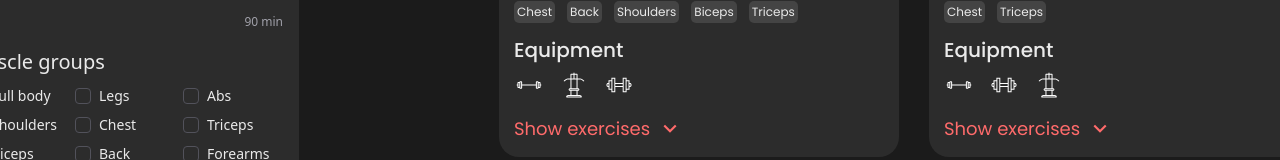
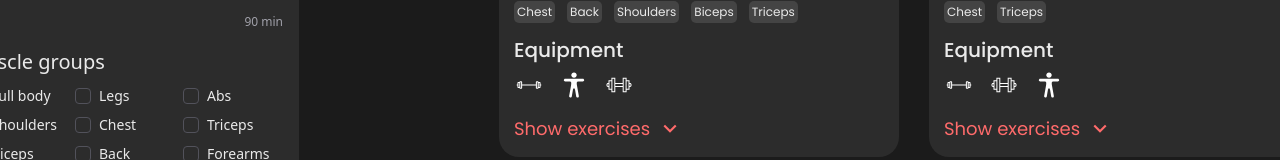
Before and after one commit to FitnessWebas/fitnessweb-ui, a React (Vite) app: page /Workouts/MyWorkouts in a window 1280 px wide. Shown: the part 441-601 px from the top of the page. Built offline with nearby package versions, Linux system fonts and the light colour scheme.

Commit message:
feature: added the abilty to filter workouts by equipment

```diff
--- a/src/components/WorkoutFilter/WorkoutFilter.tsx
+++ b/src/components/WorkoutFilter/WorkoutFilter.tsx
@@ -1,15 +1,6 @@
 import React, { useState, useRef, Ref } from "react";
 import styles from "./WorkoutFilter.module.css";
 import { CheckIcon } from "lucide-react";
-
-import Kettlebell from "../../assets/gym-fitness-rumbbel-health-svg.svg";
-import Barbell from "../../assets/barbell-svg.svg";
-import Bands from "../../assets/rubber-band 1.svg";
-import Body from "../../assets/body-svgrepo-com 1.svg";
-import Dumbbell from "../../assets/dumbbell-gym-svg.svg";
-import Machine from "../../assets/chest-gym-svg.svg";
-import { backIn } from "framer-motion";
-import { Goal } from "../../types/Goals";
 
 interface MuscleGroups {
   fullBody: boolean;
@@ -53,6 +44,8 @@
   setDifficulty: React.Dispatch<React.SetStateAction<DifficultyLevels>>;
   goals: WorkoutGoals;
   setGoals: React.Dispatch<React.SetStateAction<WorkoutGoals>>;
+  equipment: EquipmentItem[];
+  setEquipment: React.Dispatch<React.SetStateAction<EquipmentItem[]>>;
 }
 
 const WorkoutFilters: React.FC<Props> = ({
@@ -68,16 +61,9 @@
   setDifficulty,
   goals,
   setGoals,
+  equipment,
+  setEquipment,
 }) => {
-  const [equipment, setEquipment] = useState<EquipmentItem[]>([
-    { id: "dumbbell", icon: Dumbbell, isSelected: false },
-    { id: "body", icon: Body, isSelected: false },
-    { id: "barbell", icon: Barbell, isSelected: false },
-    { id: "bands", icon: Bands, isSelected: false },
-    { id: "kettlebell", icon: Kettlebell, isSelected: false },
-    { id: "machine", icon: Machine, isSelected: false },
-  ]);
-
   const handleMuscleGroupChange = (group: keyof MuscleGroups): void => {
     setMuscleGroups((prev) => {
       if (group === "fullBody") {
--- a/src/components/WorkoutForms/WorkoutForms.tsx
+++ b/src/components/WorkoutForms/WorkoutForms.tsx
@@ -5,6 +5,13 @@
 import { Workout } from "../../types/types";
 import WorkoutFilter from "../WorkoutFilter/WorkoutFilter";
 import { Group } from "lucide-react";
+
+import Kettlebell from "../../assets/gym-fitness-rumbbel-health-svg.svg";
+import Barbell from "../../assets/barbell-svg.svg";
+import Bands from "../../assets/rubber-band 1.svg";
+import Body from "../../assets/body-svgrepo-com 1.svg";
+import Dumbbell from "../../assets/dumbbell-gym-svg.svg";
+import Machine from "../../assets/chest-gym-svg.svg";
 
 interface MuscleGroups {
   fullBody: boolean;
@@ -28,6 +35,19 @@
   gainMuscle: boolean;
   gainStrength: boolean;
 }
+interface EquipmentItem {
+  id: string;
+  icon: string;
+  isSelected: boolean;
+}
+const Equipment = [
+  "Barbell",
+  "Dumbbell",
+  "Bodyweight",
+  "Machine",
+  "Cardio",
+  "Kettlebell",
+];
 
 const sampleWorkouts: Workout[] = [
   {
@@ -145,7 +165,14 @@
     intermediate: false,
     advanced: false,
   });
-
+  const [equipment, setEquipment] = useState<EquipmentItem[]>([
+    { id: "dumbbell", icon: Dumbbell, isSelected: false },
+    { id: "bodyweight", icon: Body, isSelected: false },
+    { id: "barbell", icon: Barbell, isSelected: false },
+    { id: "bands", icon: Bands, isSelected: false },
+    { id: "kettlebell", icon: Kettlebell, isSelected: false },
+    { id: "machine", icon: Machine, isSelected: false },
+  ]);
   const [goals, setGoals] = useState<WorkoutGoals>({
     loseWeight: false,
     gainMuscle: false,
@@ -217,36 +244,60 @@
   };
 
   const filterByDifficulty = (workouts: Workout[]): Workout[] => {
-    const activeGroups = Object.entries(difficulty)
+    const activeDifficulties = Object.entries(difficulty)
       .filter(([_, isActive]) => isActive)
       .map(([group]) => group) as (keyof DifficultyLevels)[];
 
-    if (activeGroups.length == 0) {
+    if (activeDifficulties.length == 0) {
       return workouts;
     }
 
     return workouts.filter((workout) => {
       const difficultyToLower = workout.difficulty.toLowerCase();
 
-      return activeGroups.some((group) => difficultyToLower === group);
+      return activeDifficulties.some((group) => difficultyToLower === group);
     });
   };
 
   const filterByGoal = (workouts: Workout[]): Workout[] => {
-    const activeGroups = Object.entries(goals)
+    const activeGoals = Object.entries(goals)
       .filter(([_, isActive]) => isActive)
       .map(([group]) => group) as (keyof WorkoutGoals)[];
 
-    if (activeGroups.length == 0) {
+    if (activeGoals.length == 0) {
       return workouts;
     }
-    console.log(workouts[0].goal.toLowerCase().replace(" ", ""));
-    console.log(activeGroups[0].toLowerCase());
 
     return workouts.filter((workout) => {
       const goalToLower = workout.goal.toLowerCase().replace(" ", "");
 
-      return activeGroups.some((group) => goalToLower === group.toLowerCase());
+      return activeGoals.some((group) => goalToLower === group.toLowerCase());
+    });
+  };
+
+  const filteredByEquipment = (workouts: Workout[]): Workout[] => {
+    const activeEquipment = equipment.filter(
+      (equipment) => equipment.isSelected
+    );
+    const equipmentt = workouts[0].exercises.map(
+      (exercise) => exercise.exercise.equipment
+    );
+    console.log(activeEquipment);
+    return workouts.filter((workout) => {
+      const workoutEquipment = workout.exercises.map(
+        (exercise) => exercise.exercise.equipment
+      );
+
+      const linkedEquipment = workoutEquipment.map((index) => Equipment[index]);
+      const uniqueEquipment = [...new Set(linkedEquipment)];
+      const uniqueEquipmentToLower = uniqueEquipment.map((equipment) =>
+        equipment.toLowerCase()
+      );
+      console.log(uniqueEquipmentToLower);
+
+      return activeEquipment.every((equip) =>
+        uniqueEquipmentToLower.includes(equip.id)
+      );
     });
   };
 
@@ -273,10 +324,12 @@
             setDifficulty={setDifficulty}
             goals={goals}
             setGoals={setGoals}
+            equipment={equipment}
+            setEquipment={setEquipment}
           />
         </div>
         <div className={styles.workoutForms}>
-          {filterByGoal(sampleWorkouts).map((workout) => (
+          {filteredByEquipment(sampleWorkouts).map((workout) => (
             <WorkoutForm key={workout.id} workout={workout} />
           ))}
         </div>
```
Also changed, not shown: src/components/WorkoutForm/WorkoutForm.tsx (+13 -8 lines).
